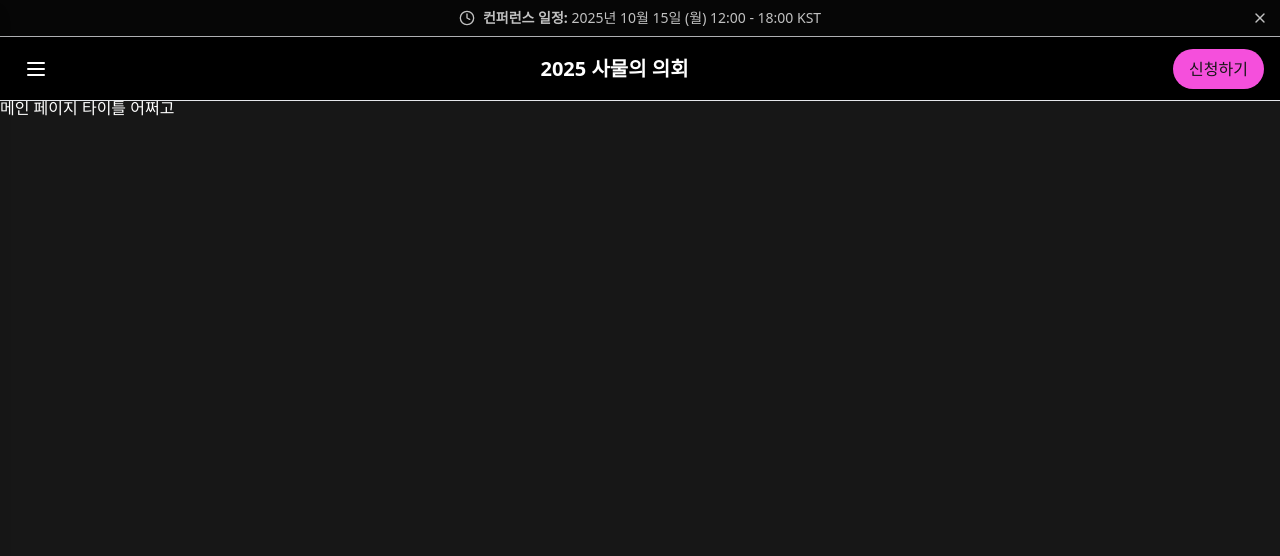
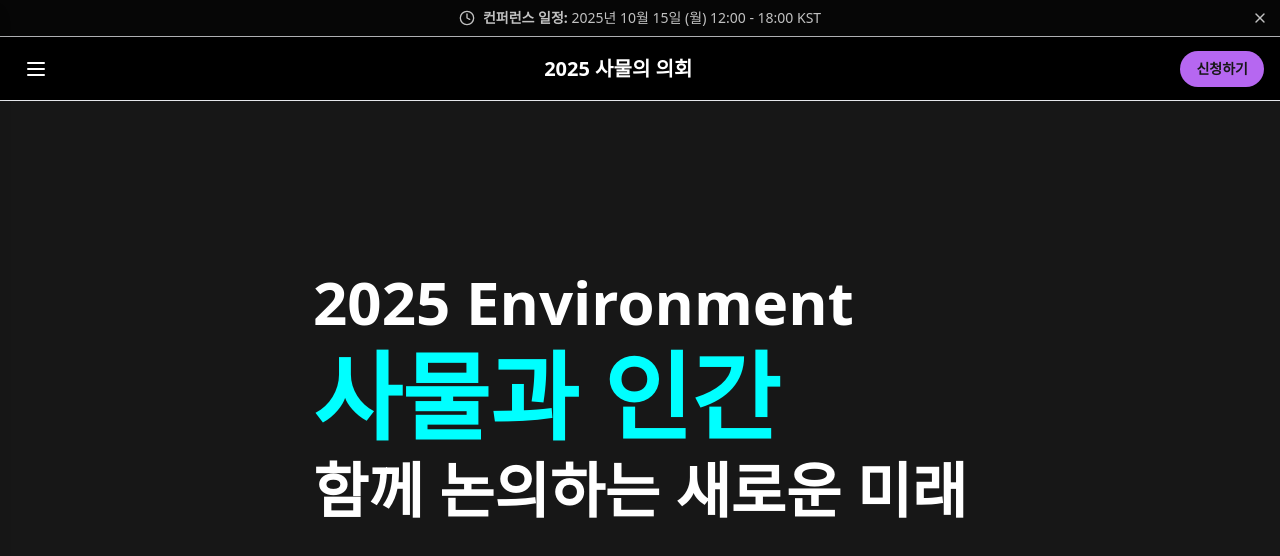
Before and after one commit to shin-minhyuk/samul.parliament, a Next.js app: page / in a window 1280 px wide. Shown: the top 556 px of the page. Built offline with nearby package versions, Linux system fonts and the light colour scheme.

Commit message:
[feat] 메인페이지 히어로배너 추가

```diff
--- a/src/app/globals.css
+++ b/src/app/globals.css
@@ -1,4 +1,21 @@
 @import "tailwindcss";
+
+@theme {
+  --color-p-lavender: #b667f1;
+  --color-p-lime: #ccff00;
+  --color-p-electric: #00ffff;
+
+  --animate-wiggle: wiggle 0.3s ease-in-out;
+
+  @keyframes wiggle {
+    0% {
+      transform: rotate(0deg);
+    }
+    50% {
+      transform: rotate(-1deg);
+    }
+  }
+}
 
 :root {
   --background: #171717;
--- a/src/app/page.tsx
+++ b/src/app/page.tsx
@@ -1,4 +1,4 @@
-import Header from '@/components/Header';
+import Header from "@/components/Header";
 
 export default function Home() {
   return (
@@ -6,7 +6,15 @@ export default function Home() {
       <Header />
       <main className="pt-24">
         {/* Main content will go here */}
-        <h1 className=''>메인 페이지 타이틀 어쩌고</h1>
+        <section className="flex h-[600px] items-center justify-center">
+          <div className="group hover:animate-wiggle flex flex-col gap-4 text-6xl font-bold">
+            <p>2025 Environment</p>
+            <p className="text-p-electric group-hover:text-p-lime transform text-8xl transition-all duration-300">
+              사물과 인간
+            </p>
+            <p>함께 논의하는 새로운 미래</p>
+          </div>
+        </section>
       </main>
     </div>
   );
--- a/src/components/Header.tsx
+++ b/src/components/Header.tsx
@@ -43,7 +43,10 @@ export default function Header() {
           <h1 className="text-xl font-semibold text-white">2025 사물의 의회</h1>
 
           {/* Right - Apply Button */}
-          <button className="rounded-full bg-[#f54fdc] px-4 py-2 text-[#171717] transition-colors hover:bg-[#e9e76f]">
+          <button
+            type="button"
+            className="bg-p-lavender hover:bg-p-lime rounded-full px-4 py-2 text-sm font-semibold text-[#171717] transition-all hover:scale-105"
+          >
             신청하기
           </button>
         </div>
--- a/tailwind.config.ts
+++ /dev/null
@@ -1,14 +0,0 @@
-import type { Config } from "tailwindcss";
-
-export default {
-  content: ["./src/**/*.{js,ts,jsx,tsx,mdx}"],
-  theme: {
-    extend: {
-      colors: {
-        background: "var(--background)",
-        foreground: "var(--foreground)",
-      },
-    },
-  },
-  plugins: [],
-} satisfies Config;
```
